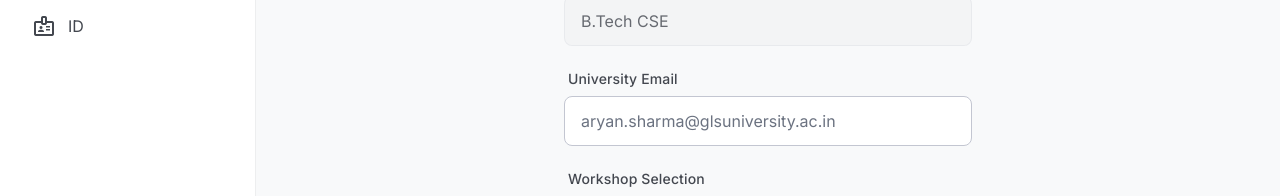
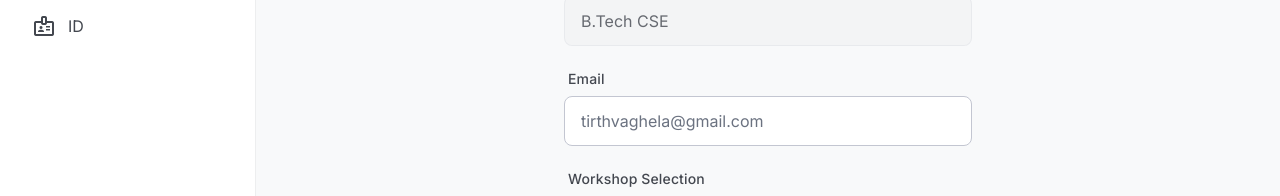
Before and after one commit to Tirthvaghela/GlsUni_mob_prototype, a website built with Vite: page event_registration.html in a window 1280 px wide. Shown: the part 414-610 px from the top of the page. Built offline with nearby package versions, Linux system fonts and the light colour scheme.

Commit message:
Update email label and placeholder in event registration

```diff
--- a/event_registration.html
+++ b/event_registration.html
@@ -226,8 +226,8 @@
 </div><div class="space-y-1.5"><label class="font-label-md text-label-md text-on-surface-variant ml-1">Course</label><div class="bg-surface-container-low px-4 py-3 rounded-lg border border-outline-variant/30 text-on-surface-variant font-body-md opacity-80">B.Tech CSE</div></div>
 <!-- Email Field -->
 <div class="space-y-1.5">
-<label class="font-label-md text-label-md text-on-surface-variant ml-1" for="email">University Email</label>
-<input class="w-full bg-surface-container-lowest border border-outline-variant px-4 py-3 rounded-lg font-body-md form-input-focus transition-all" id="email" placeholder="aryan.sharma@glsuniversity.ac.in" type="email">
+<label class="font-label-md text-label-md text-on-surface-variant ml-1" for="email">Email</label>
+<input class="w-full bg-surface-container-lowest border border-outline-variant px-4 py-3 rounded-lg font-body-md form-input-focus transition-all" id="email" placeholder="tirthvaghela@gmail.com" type="email">
 </div>
 <!-- Workshop Dropdown -->
 <div class="space-y-1.5">
```
